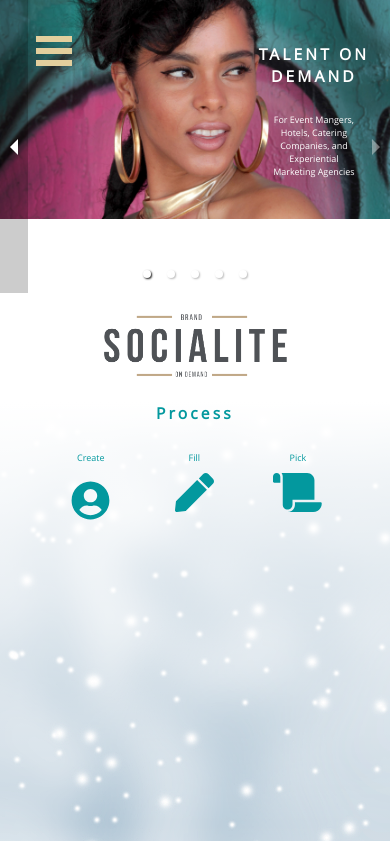
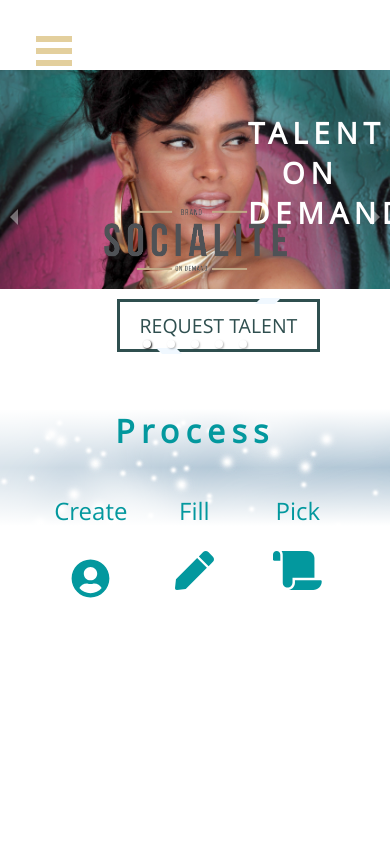
Before and after one commit to mattycole/brandsocialite, a React (Create React App) app: page / in a window 390 px wide. Shown: the top 841 px of the page. Built offline with nearby package versions, Linux system fonts and the light colour scheme; grey boxes are pictures that could not be loaded; a web font is replaced by a local one.

Commit message:
fix mobile formatting

```diff
--- a/src/components/pages/brands/brands.css
+++ b/src/components/pages/brands/brands.css
@@ -72,3 +72,39 @@
     0% {transform: translateX(0)}
     100% {transform: translateX(200%)}
 }
+
+@media only screen and (max-width:1150px)
+{
+    .imageContainer
+    {
+        display: none;
+    }
+}
+
+@media only screen and (max-width:768px)
+{
+    .home-title
+    {
+        padding-top: 10vw;
+        margin-left: 10%;
+        margin-right: 10%;
+        margin-bottom: 10%;
+    }
+    .home-title span{
+        font-size: 3.3rem;
+    }
+}
+
+@media only screen and (max-width:426px)
+{
+    .home-title span{
+        font-size: 2rem;
+    }
+}
+
+@media only screen and (max-width:320px)
+{
+    .home-title span{
+        font-size: 1.5rem;
+    }
+}
--- a/src/components/pages/home/button.scss
+++ b/src/components/pages/home/button.scss
@@ -91,13 +91,12 @@
     border: 0.2em solid DarkSlateGrey !important;
   }
 
-  @media only screen and (max-width:1000px) {
-    .underlined-a
+  @media only screen and (max-width: 768px) {
+    .brk-btn
     {
-      display: none;
+      font-size: 5vw;
     }
-
-    .brk-btn
+    .mobile_hidden
     {
       display: none;
     }
--- a/src/components/pages/home/home.css
+++ b/src/components/pages/home/home.css
@@ -143,11 +143,7 @@ p
 
 .mobile_button
 {
-	display: block !important;
-	position: relative;
-	margin-top: 5vw;
-	margin-left: 42vw;
-	margin-bottom: -4vw;
+	display: none;
 }
 
 @media only screen and (min-width:750px) {
@@ -192,14 +188,26 @@ p
 		display: block;
 	}
 
+	.mobile_button
+	{
+		display: block !important;
+		position: relative;
+		margin-top: 10vw;
+		margin-left: 30vw;
+	}
+
 	.icon_text
 	{
 		display: none;
 	}
-	/* .mobile_button
+
+	.slideshow_title
 	{
-		display: inline;
-		position: absolute;
-		top: 50%;
-	} */
+		margin-left: -22vw;
+		font-size: 7.5vw !important;
+	}
+	.talent
+	{
+		padding-left: 20vw;
+	}
 }
--- a/src/components/pages/home/home.js
+++ b/src/components/pages/home/home.js
@@ -27,18 +27,18 @@ class Home extends Component {
                   <div>
                       <img src={Talent}/>
                       <div className="legend">
-                      <h1 className="slideshow_title">TALENT ON DEMAND</h1>
-                        <a href="https://www.google.com/forms/about/" class="brk-btn">
+                      <h1 className="slideshow_title talent">TALENT ON DEMAND</h1>
+                        <a href="https://www.google.com/forms/about/" class="brk-btn mobile_hidden">
                             Request Talent
                         </a>
-                        <p className ="carousel_talent_text">For Event Mangers, <br/>Hotels, Catering Companies, and Experiential Marketing Agencies</p>
+                        <p className ="carousel_talent_text mobile_hidden">For Event Mangers, <br/>Hotels, Catering Companies, and Experiential Marketing Agencies</p>
                       </div>
                   </div>
                   <div>
                       <img src={Bartender}/>
                       <div className="legend">
                       <h1 className="slideshow_title">BARTENDERS <br/> &amp; <br/>  MIXOLOGISTS</h1>
-                        <a href="https://www.google.com/forms/about/" class="brk-btn bart">
+                        <a href="https://www.google.com/forms/about/" class="brk-btn bart mobile_hidden">
                             Request Talent
                         </a>
                       </div>
@@ -48,7 +48,7 @@ class Home extends Component {
                       <div className="legend">
                         <div className="down">
                           <h1 className="slideshow_title">SOMMELIERS</h1>
-                          <a href="https://www.google.com/forms/about/" class="brk-btn somm">
+                          <a href="https://www.google.com/forms/about/" class="brk-btn somm mobile_hidden">
                             Request Talent
                         </a>
                         </div>
@@ -58,7 +58,7 @@ class Home extends Component {
                       <img src={Photographer}/>
                       <div className="legend">
                       <h1 className="slideshow_title">PHOTOGRAPHERS <br/>  &amp; <br/>  VIDEOGRAPHERS</h1>
-                        <a href="https://www.google.com/forms/about/" class="brk-btn pho">
+                        <a href="https://www.google.com/forms/about/" class="brk-btn pho mobile_hidden">
                             Request Talent
                         </a>
                       </div>
@@ -67,7 +67,7 @@ class Home extends Component {
                       <img src={EventProducer}/>
                       <div className="legend">
                       <h1 className="slideshow_title">EVENT PRODUCERS</h1>
-                        <a href="https://www.google.com/forms/about/" class="brk-btn eve eve-but">
+                        <a href="https://www.google.com/forms/about/" class="brk-btn eve eve-but mobile_hidden">
                             Request Talent
                         </a>
                       </div>
@@ -79,7 +79,7 @@ class Home extends Component {
             </div>
             <div className="mobile_button">
               <a href="https://www.google.com/forms/about/" class="brk-btn eve eve-but">
-                            Request Talent
+                Request Talent
               </a>
             </div>
             <Container className="how">
--- a/src/components/pages/talent/image.scss
+++ b/src/components/pages/talent/image.scss
@@ -5,12 +5,6 @@
     --radius: 50%;
   }
 
-// BODY {
-// display: flex;
-// align-items: center;
-// justify-content: center;
-// min-height: 100vh;
-// }
 
 .glass {
 position: absolute;
--- a/src/components/pages/talent/talent.css
+++ b/src/components/pages/talent/talent.css
@@ -25,6 +25,10 @@
     height: 40vw;
     margin-left: 5vw;
 }
+.container
+{
+    height: 30vw;
+}
 
 @media only screen and (max-width:1150px)
 {
@@ -33,3 +37,35 @@
         display: none;
     }
 }
+
+@media only screen and (max-width:768px)
+{
+    .container
+    {
+        margin-top: 50px;
+    }
+    h1
+    {
+        font-size: 3rem !important;
+    }
+    p
+    {
+        font-size: 2rem;
+    }
+}
+
+@media only screen and (max-width:426px)
+{
+    .container
+    {
+        margin-top: 70px;
+    }
+    h1
+    {
+        font-size: 2rem !important;
+    }
+    p
+    {
+        font-size: 1.5rem;
+    }
+}
--- a/src/components/pages/talent/talent.js
+++ b/src/components/pages/talent/talent.js
@@ -22,6 +22,7 @@ class Talent extends Component {
               {/* <div class="imageContainer">
                 <div class="glass glass--1"></div>
               </div>      */}
+              <div className="container">
                 <div className="talent_header">
                   <h1>
                     Our Promise
@@ -29,7 +30,9 @@ class Talent extends Component {
                 </div>
                 <div className="text">
                   <p>
-                We are committed to match the talent on our platform with the highest paid event staffing opportunities in their local area. Our technology platform is an all-in-one solution for everything from job notifications to event updates and payments.                 </p>
+                  We are committed to match the talent on our platform with the highest paid event staffing opportunities in their local area. Our technology platform is an all-in-one solution for everything from job notifications to event updates and payments.
+                  </p>
+                </div>
               </div>
             </Container>
 
```
Lines whose indentation alone changed are shown as unchanged.
